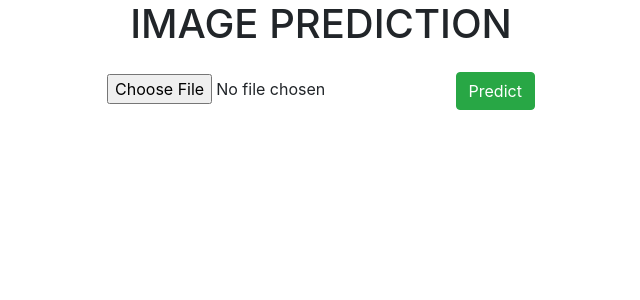
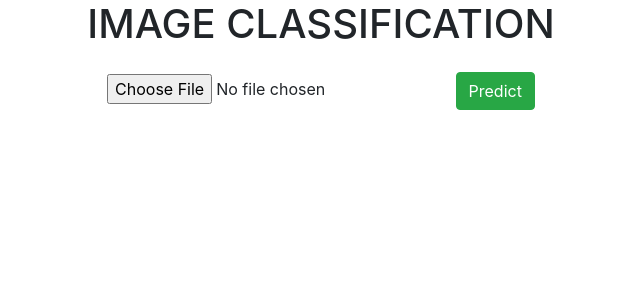
Before and after one commit to imvishal09/image-classification, a Flask app: page / in a window 1280 px wide. Shown: the top 300 px of the page, without its empty margins (319-959 px from the left). Run offline with Flask 2, Linux system fonts and the light colour scheme; some libraries are stand-ins or nearby versions.

Commit message:
Update index.html

```diff
--- a/image classification/templates/index.html
+++ b/image classification/templates/index.html
@@ -6,7 +6,7 @@
     </head>
 
     <body>
-        <h1 style = "text-align:center;">IMAGE PREDICTION</h1>
+        <h1 style = "text-align:center;">IMAGE CLASSIFICATION</h1>
         <div class="text-center">
         <form class="p-3 text center" action="/", method="post" enctype="multipart/form-data">
             <input class="from-control" type="file" name = 'imagefile'>
```
